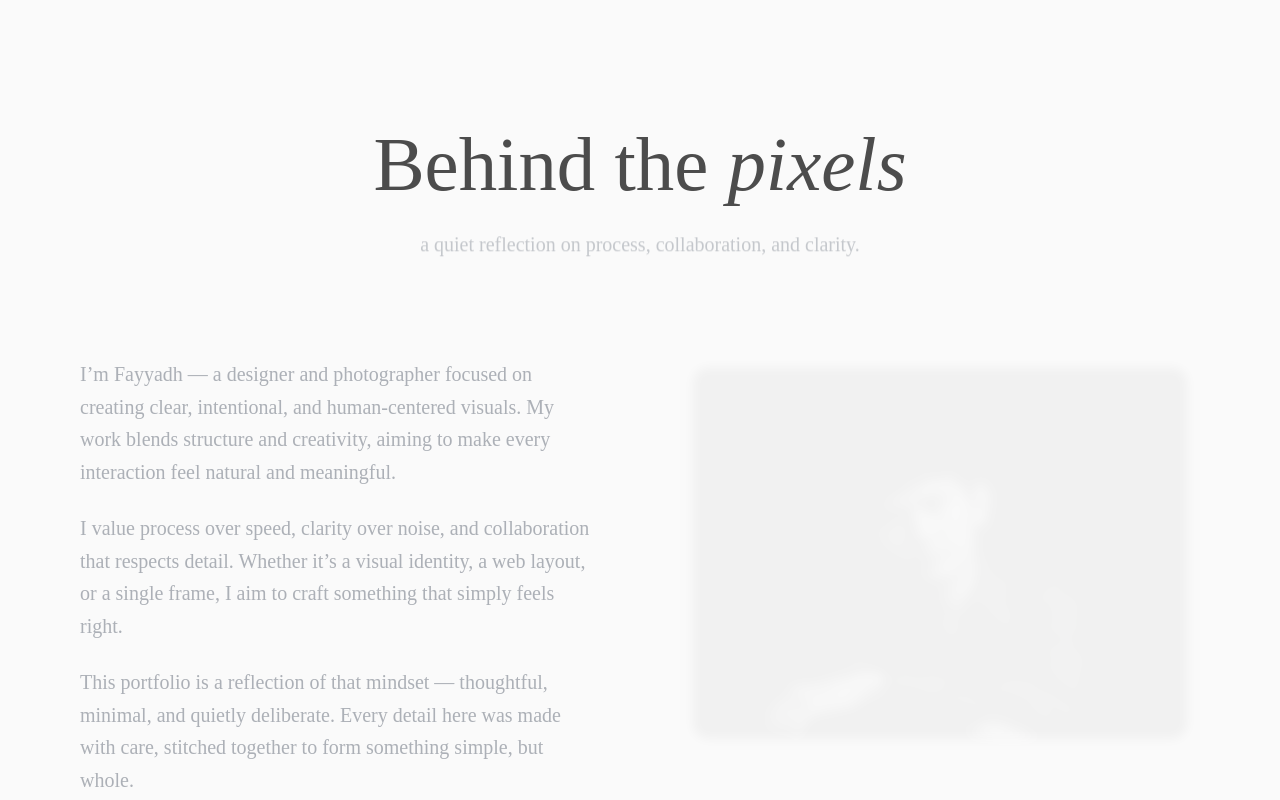
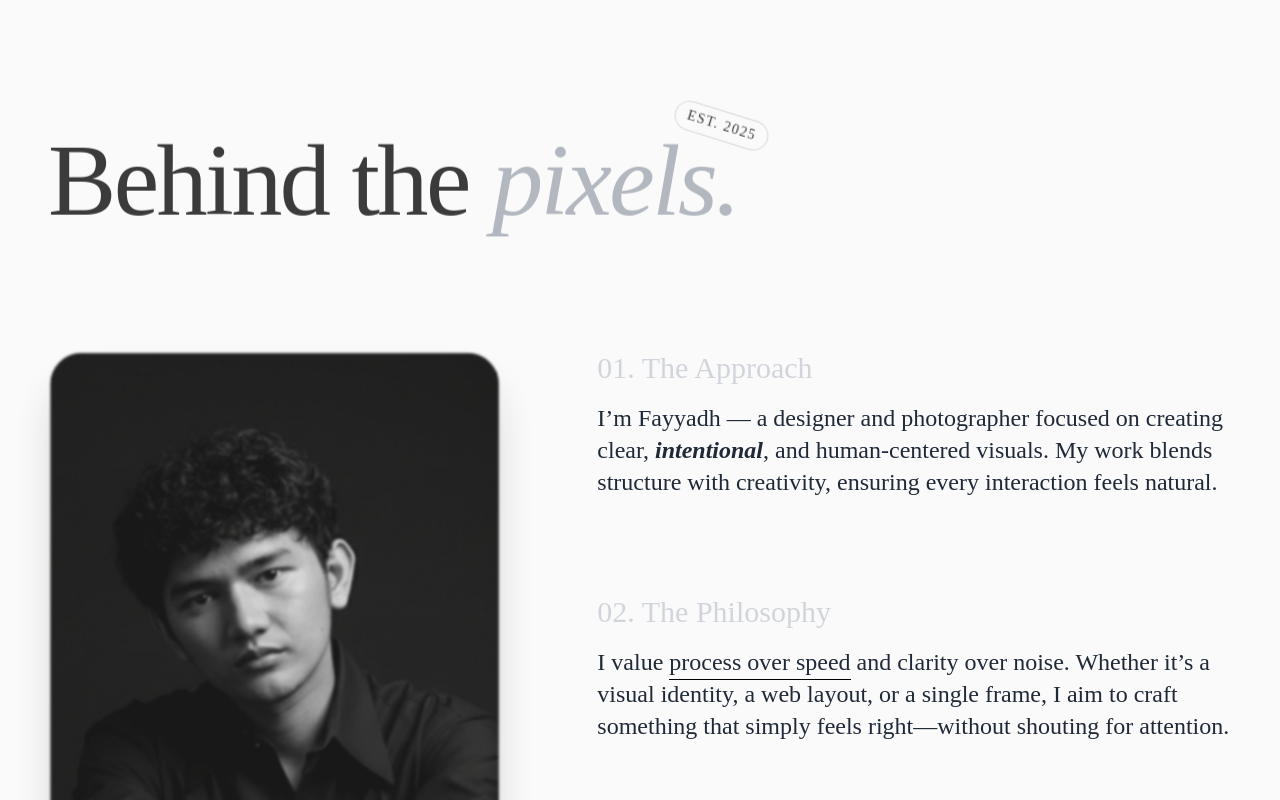
Before and after one commit to tuyuf/fayyadh-portfolio-v2, a Next.js app: page / in a window 1280 px wide. Shown: the part 1540-2340 px from the top of the page. Built offline with nearby package versions, Linux system fonts and the light colour scheme.

Commit message:
update: profile section

```diff
--- a/src/app/components/About.jsx
+++ b/src/app/components/About.jsx
@@ -1,87 +1,124 @@
 "use client";
 
 import Image from "next/image";
-import { motion } from "framer-motion";
+import { motion, useScroll, useTransform } from "framer-motion";
+import { useRef } from "react";
+import BlurText from "./BlurText"; // Menggunakan komponen yang sudah ada [cite: 132]
 
 export default function About() {
+  const containerRef = useRef(null);
+
+  // Parallax effect simple untuk text
+  const { scrollYProgress } = useScroll({
+    target: containerRef,
+    offset: ["start end", "end start"],
+  });
+
+  const yText = useTransform(scrollYProgress, [0, 1], [0, -50]);
+
   return (
     <section
       id="about"
-      className="relative bg-[#fafafa] text-black px-6 md:px-20 py-28 md:py-36 overflow-hidden"
+      ref={containerRef}
+      className="relative bg-[#fafafa] text-black w-full py-24 md:py-40 overflow-hidden"
     >
-      <div className="max-w-6xl mx-auto">
-        {/* Header */}
-        <motion.div
-          initial={{ opacity: 0, y: 30 }}
-          whileInView={{ opacity: 1, y: 0 }}
-          transition={{ duration: 0.9, ease: "easeOut" }}
-          viewport={{ once: true }}
-          className="text-center mb-24"
-        >
-          <h2 className="text-[clamp(3rem,6vw,5rem)] font-[var(--font-heading)] font-normal leading-[1.1] mb-3">
-            Behind the <em>pixels</em>
-          </h2>
-          <motion.p
+      <div className="max-w-7xl mx-auto px-6 md:px-12">
+
+        {/* === HEADER SECTION === */}
+        <div className="mb-20 md:mb-32 text-center md:text-left">
+          <motion.div
             initial={{ opacity: 0, y: 20 }}
             whileInView={{ opacity: 1, y: 0 }}
-            transition={{ delay: 0.2, duration: 0.9 }}
-            className="text-gray-600 text-lg md:text-xl max-w-xl mx-auto"
+            transition={{ duration: 0.8 }}
+            viewport={{ once: true }}
+            className="relative inline-block"
           >
-            a quiet reflection on process, collaboration, and clarity.
-          </motion.p>
-        </motion.div>
-
-        {/* Flex container */}
-        <div className="grid md:grid-cols-2 items-center gap-16 md:gap-20">
-          {/* Left: Text */}
-          <motion.div
-            initial={{ opacity: 0, y: 40 }}
-            whileInView={{ opacity: 1, y: 0 }}
-            transition={{ duration: 1, ease: "easeOut", delay: 0.2 }}
-            viewport={{ once: true }}
-            className="text-gray-700 text-[1.15rem] md:text-[1.25rem] leading-relaxed space-y-6"
-          >
-            <p>
-              I’m Fayyadh — a designer and photographer focused on creating clear, intentional, and human-centered visuals.
-              My work blends structure and creativity, aiming to make every interaction feel natural and meaningful.
-            </p>
-            <p>
-               I value process over speed, clarity over noise, and collaboration that respects detail.
-               Whether it’s a visual identity, a web layout, or a single frame, I aim to craft something that simply feels right.
-            </p>
-            <p>
-              This portfolio is a reflection of that mindset —
-              thoughtful, minimal, and quietly deliberate.
-              Every detail here was made with care,
-              stitched together to form something simple, but whole.
-            </p>
-          </motion.div>
-
-          {/* Right: Image (auto-scale to match text height visually) */}
-          <motion.div
-            initial={{ opacity: 0, scale: 0.95, filter: "blur(6px)" }}
-            whileInView={{
-              opacity: 1,
-              scale: 1,
-              filter: "blur(0px)",
-            }}
-            transition={{
-              duration: 1.2,
-              ease: [0.25, 0.1, 0.25, 1],
-              delay: 0.4,
-            }}
-            viewport={{ once: true }}
-            className="relative w-full max-w-[520px] aspect-[4/3] mx-auto rounded-2xl overflow-hidden shadow-md"
-          >
-            <Image
-              src="/images/pp.webp"
-              alt="About visual"
-              fill
-              className="object-cover rounded-2xl"
-            />
+            <h2 className="text-[clamp(3.5rem,8vw,7rem)] font-[var(--font-heading)] leading-[0.9] tracking-tight">
+              Behind the <br className="md:hidden" />
+              <span className="italic text-gray-400">pixels.</span>
+            </h2>
+            {/* Dekorasi kecil */}
+            <motion.span
+              className="absolute -top-6 -right-8 text-sm font-[var(--font-body)] tracking-widest uppercase border border-black/20 rounded-full px-3 py-1 hidden md:block"
+              animate={{ rotate: 360 }}
+              transition={{ duration: 10, repeat: Infinity, ease: "linear" }}
+            >
+              Est. 2025
+            </motion.span>
           </motion.div>
         </div>
 
+        {/* === CONTENT: STICKY LAYOUT === */}
+        <div className="flex flex-col md:flex-row gap-12 md:gap-24 relative">
+
+          {/* --- LEFT: STICKY IMAGE --- */}
+          {/* Foto akan diam saat discroll sampai section selesai */}
+          <div className="md:w-5/12 h-fit md:sticky md:top-32 self-start">
+            <motion.div
+              initial={{ opacity: 0, scale: 0.9, filter: "blur(10px)" }}
+              whileInView={{ opacity: 1, scale: 1, filter: "blur(0px)" }}
+              transition={{ duration: 1.2, ease: [0.22, 1, 0.36, 1] }}
+              viewport={{ once: true }}
+              className="relative w-full aspect-[3/4] rounded-[2rem] overflow-hidden shadow-2xl"
+            >
+              <Image
+                src="/images/pp.webp" // Pastikan path ini sesuai file kamu
+                alt="Fayyadh Portrait"
+                fill
+                className="object-cover hover:scale-105 transition-transform duration-700 ease-out"
+              />
+
+              {/* Overlay Gradient Halus */}
+              <div className="absolute inset-0 bg-gradient-to-t from-black/20 to-transparent pointer-events-none" />
+            </motion.div>
+
+            {/* Caption kecil di bawah foto */}
+            <motion.p
+              initial={{ opacity: 0 }}
+              whileInView={{ opacity: 1 }}
+              transition={{ delay: 0.5 }}
+              className="mt-6 text-xs font-[var(--font-body)] text-gray-400 tracking-widest uppercase text-center md:text-left"
+            >
+              Based in Semarang, ID
+            </motion.p>
+          </div>
+
+          {/* --- RIGHT: SCROLLING NARRATIVE --- */}
+          <motion.div
+            style={{ y: yText }}
+            className="md:w-7/12 flex flex-col gap-16 md:gap-24 pt-10 md:pt-0"
+          >
+            {/* Thought Block 1 */}
+            <div className="group">
+              <h3 className="text-3xl font-[var(--font-heading)] mb-4 text-gray-300 group-hover:text-black transition-colors duration-300">
+                01. The Approach
+              </h3>
+              <p className="text-xl md:text-2xl leading-relaxed font-[var(--font-body)] text-gray-800">
+                I’m Fayyadh — a designer and photographer focused on creating clear, <span className="italic font-semibold">intentional</span>, and human-centered visuals. My work blends structure with creativity, ensuring every interaction feels natural.
+              </p>
+            </div>
+
+            {/* Thought Block 2 */}
+            <div className="group">
+              <h3 className="text-3xl font-[var(--font-heading)] mb-4 text-gray-300 group-hover:text-black transition-colors duration-300">
+                02. The Philosophy
+              </h3>
+              <p className="text-xl md:text-2xl leading-relaxed font-[var(--font-body)] text-gray-800">
+                I value <span className="border-b border-black pb-1">process over speed</span> and clarity over noise. Whether it’s a visual identity, a web layout, or a single frame, I aim to craft something that simply feels right—without shouting for attention.
+              </p>
+            </div>
+
+            {/* Thought Block 3 */}
+            <div className="group">
+              <h3 className="text-3xl font-[var(--font-heading)] mb-4 text-gray-300 group-hover:text-black transition-colors duration-300">
+                03. The Portfolio
+              </h3>
+              <p className="text-xl md:text-2xl leading-relaxed font-[var(--font-body)] text-gray-800">
+                This space is a reflection of that mindset. Thoughtful, minimal, and quietly deliberate. Every detail here was stitched together to form something simple, yet <span className="italic font-serif text-3xl align-middle">whole</span>.
+              </p>
+            </div>
+          </motion.div>
+        </div>
       </div>
     </section>
   );
```
